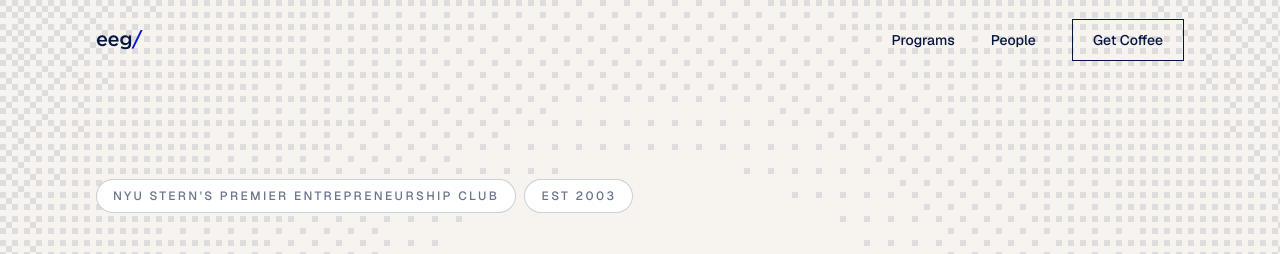
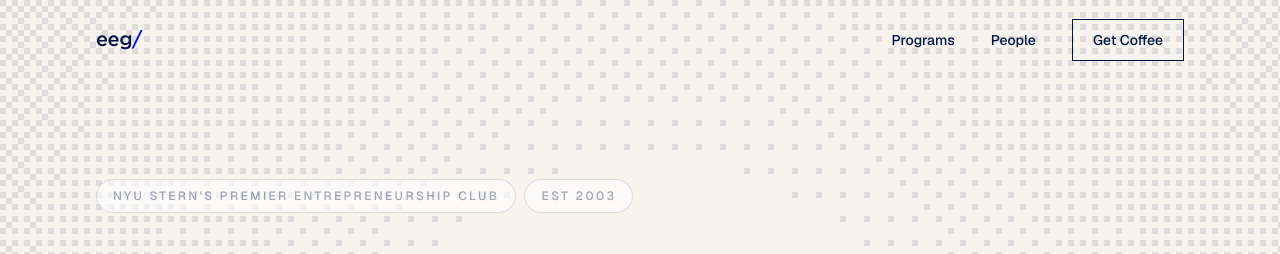
Before and after one commit to suryanewa/pmc-site, a Next.js app: page / in a window 1280 px wide. Shown: the top 254 px of the page. Built offline with nearby package versions, Linux system fonts and the light colour scheme.

Commit message:
Add chip hover opacity animation

```diff
--- a/app/page.tsx
+++ b/app/page.tsx
@@ -101,10 +101,10 @@ export default function Home() {
               transition={{ duration: 0.6 }}
             >
               <span className="inline-flex flex-wrap items-center gap-2">
-                <span className="inline-flex items-center rounded-full border border-[#041540]/20 bg-white px-4 py-2 text-xs font-medium uppercase tracking-[0.2em] text-[#041540]/60">
+                <span className="inline-flex items-center rounded-full border border-[#041540]/20 bg-white px-4 py-2 text-xs font-medium uppercase tracking-[0.2em] text-[#041540]/60 opacity-60 hover:opacity-100 transition-opacity duration-300">
                   NYU Stern&apos;s Premier Entrepreneurship Club
                 </span>
-                <span className="inline-flex items-center rounded-full border border-[#041540]/20 bg-white px-4 py-2 text-xs font-medium uppercase tracking-[0.2em] text-[#041540]/60">
+                <span className="inline-flex items-center rounded-full border border-[#041540]/20 bg-white px-4 py-2 text-xs font-medium uppercase tracking-[0.2em] text-[#041540]/60 opacity-60 hover:opacity-100 transition-opacity duration-300">
                   EST 2003
                 </span>
               </span>
```
